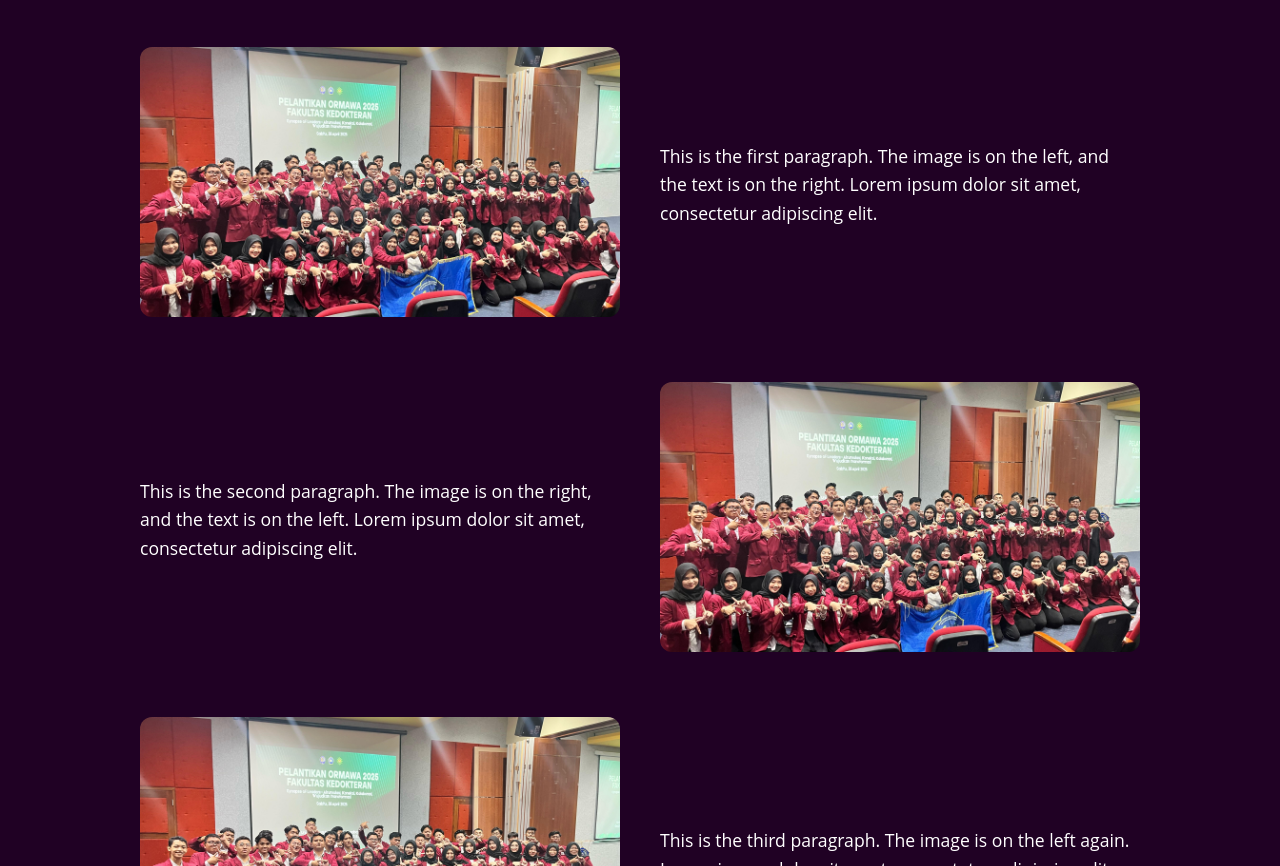
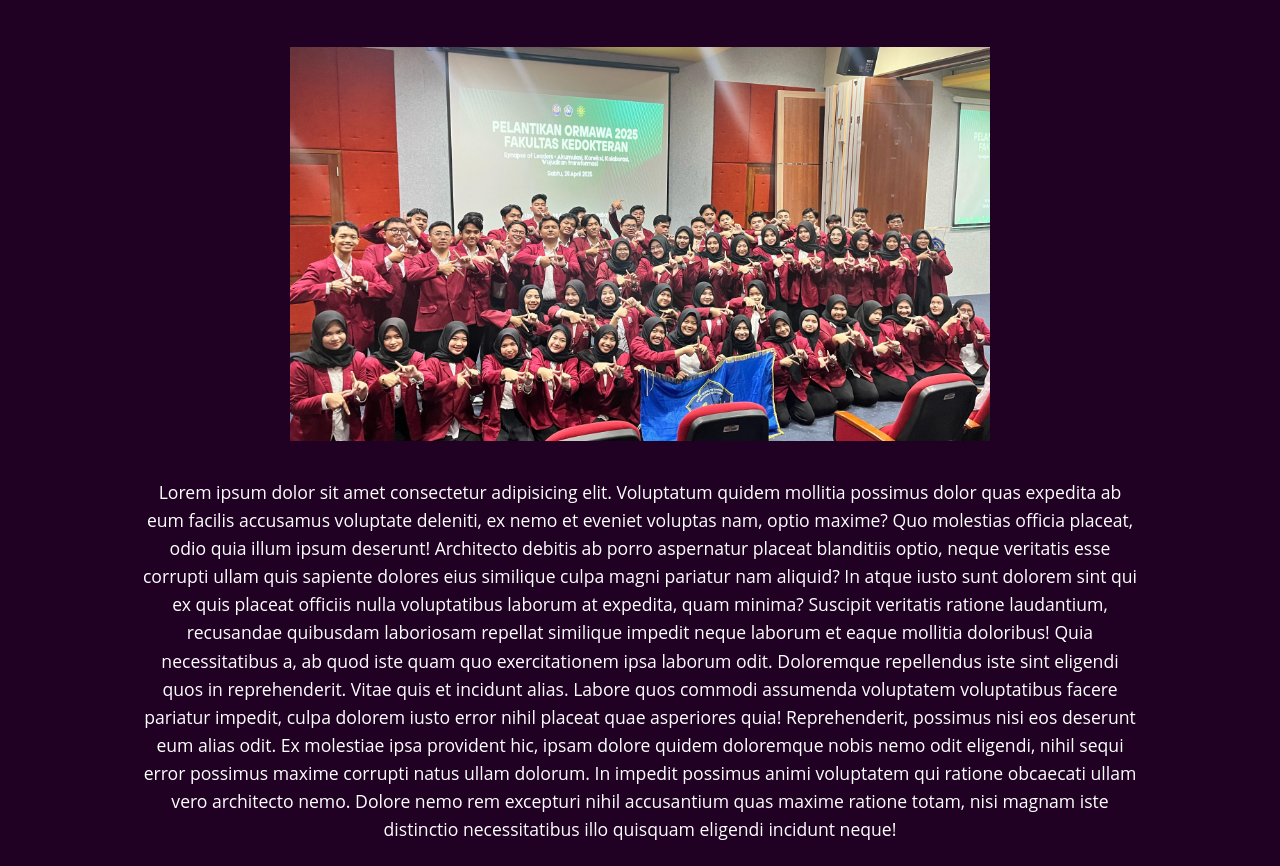
Before and after one commit to m-arisetya-ardana/AKSANAYAKA-website, a plain HTML site: page DEPARTEMEN/BPI/proker/Welcome to Party/jorunalism (proker 1).html in a window 1280 px wide. Shown: the part 166-1032 px from the top of the page. Drawn offline with nearby package versions, Linux system fonts and the light colour scheme.

Commit message:
ganti susunan journalism

```diff
--- a/DEPARTEMEN/BPI/proker/Welcome to Party/jorunalism (proker 1).html
+++ b/DEPARTEMEN/BPI/proker/Welcome to Party/jorunalism (proker 1).html
@@ -35,16 +35,26 @@
     <h1>Example Article</h1>
 
     <section class="article-section">
-      <div class="image">
+      <div class="image-text">
         <img src="Dokumentasi/1.jpg" alt="image 1">
-      </div>
-      <div class="text">
-        <p>This is the first paragraph. The image is on the left, and the text is on the right. Lorem ipsum dolor sit
-          amet, consectetur adipiscing elit.</p>
+        <p>Lorem ipsum dolor sit amet consectetur adipisicing elit. Voluptatum quidem mollitia possimus dolor quas
+          expedita ab eum facilis accusamus voluptate deleniti, ex nemo et eveniet voluptas nam, optio maxime? Quo
+          molestias officia placeat, odio quia illum ipsum deserunt! Architecto debitis ab porro aspernatur placeat
+          blanditiis optio, neque veritatis esse corrupti ullam quis sapiente dolores eius similique culpa magni
+          pariatur nam aliquid? In atque iusto sunt dolorem sint qui ex quis placeat officiis nulla voluptatibus laborum
+          at expedita, quam minima? Suscipit veritatis ratione laudantium, recusandae quibusdam laboriosam repellat
+          similique impedit neque laborum et eaque mollitia doloribus! Quia necessitatibus a, ab quod iste quam quo
+          exercitationem ipsa laborum odit. Doloremque repellendus iste sint eligendi quos in reprehenderit. Vitae quis
+          et incidunt alias. Labore quos commodi assumenda voluptatem voluptatibus facere pariatur impedit, culpa
+          dolorem iusto error nihil placeat quae asperiores quia! Reprehenderit, possimus nisi eos deserunt eum alias
+          odit. Ex molestiae ipsa provident hic, ipsam dolore quidem doloremque nobis nemo odit eligendi, nihil sequi
+          error possimus maxime corrupti natus ullam dolorum. In impedit possimus animi voluptatem qui ratione obcaecati
+          ullam vero architecto nemo. Dolore nemo rem excepturi nihil accusantium quas maxime ratione totam, nisi magnam
+          iste distinctio necessitatibus illo quisquam eligendi incidunt neque!</p>
       </div>
     </section>
 
-    <section class="article-section reverse">
+    <!-- <section class="article-section reverse">
       <div class="image">
         <img src="Dokumentasi/2.jpg" alt="Image 2">
       </div>
@@ -62,7 +72,7 @@
         <p>This is the third paragraph. The image is on the left again. Lorem ipsum dolor sit amet, consectetur
           adipiscing elit.</p>
       </div>
-    </section>
+    </section> -->
   </div>
   <!-- ISI KONTENT START -->
 
--- a/DEPARTEMEN/BPI/proker/Welcome to Party/journalism proker.css
+++ b/DEPARTEMEN/BPI/proker/Welcome to Party/journalism proker.css
@@ -109,13 +109,19 @@ h1 {
 .article-section {
   display: flex;
   align-items: center;
+  flex-direction: wrap;
   justify-content: space-between;
   margin-bottom: 60px;
   gap: 40px;
 }
 
-.article-section .image {
-  flex: 1;
+.article-section .image-text {
+  text-align: center;
+}
+.article-section .image-text img {
+  width: 70%;
+  align-items: center;
+  justify-content: center;
 }
 
 .article-section .image img {
@@ -123,11 +129,16 @@ h1 {
   border-radius: 12px;
 }
 
-.article-section .text {
+.article-section .image-text p {
+  padding-top: 2rem;
   flex: 1;
   font-size: 1.1rem;
   line-height: 1.6;
   color: white;
+}
+
+.article-section .text p{
+  text-justify: inter-word;
 }
 
 .article-section.reverse {
@@ -193,7 +204,7 @@ h1 {
     /* flex-wrap: wrap; */
     gap: 0.4rem;
     justify-content: center;
-    flex: 1;
+    /* flex: 1; */
   }
 
   .header .navbar a,
```
